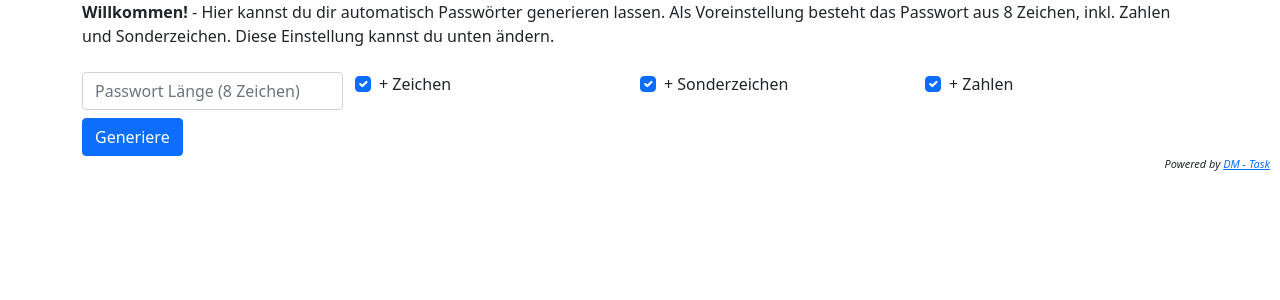
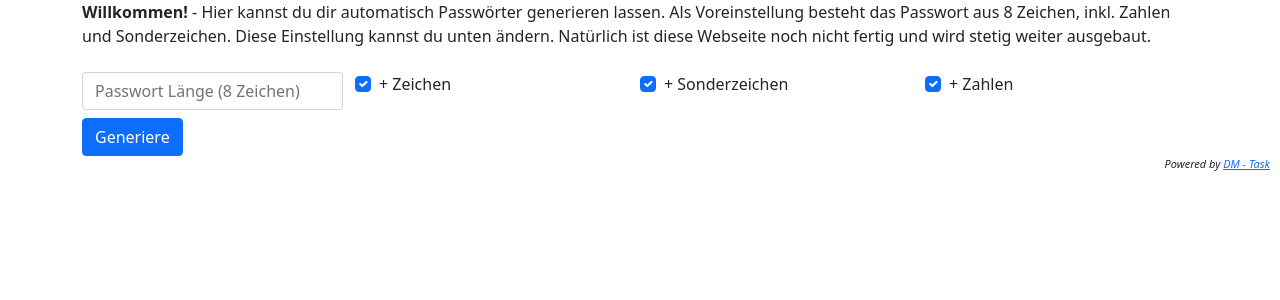
Before and after one commit to dmtask/generator, a PHP site: page / in a window 1280 px wide. Shown: the top 300 px of the page. Run offline with PHP 8.4, Linux system fonts and the light colour scheme.

Commit message:
+ Inhalt

```diff
--- a/index.php
+++ b/index.php
@@ -33,7 +33,7 @@
       <div class="row">
         <div class="col-12">
           <b>Willkommen!</b> - Hier kannst du dir automatisch Passwörter generieren lassen. Als Voreinstellung besteht das Passwort aus 8 Zeichen, inkl. Zahlen und Sonderzeichen. Diese Einstellung kannst du
-          unten ändern.
+          unten ändern. Natürlich ist diese Webseite noch nicht fertig und wird stetig weiter ausgebaut.
         </div>
       </div>
       <div class="row mt-4">
```
